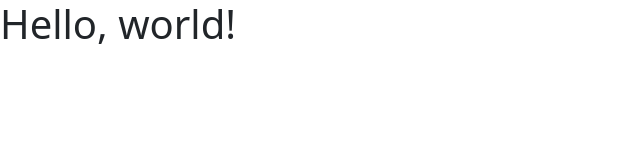
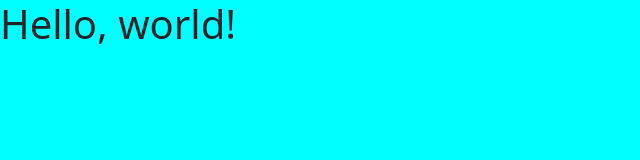
Before and after one commit to LucasCarmoRibeiro/ArquivadorTCC, a plain HTML site: page index.html in a window 1280 px wide. Shown: the whole page, without its empty margins (0-640 px from the left). Drawn offline with nearby package versions, Linux system fonts and the light colour scheme.

Commit message:
alteracao_de_cor

```diff
--- /dev/null
+++ b/estilo.css
@@ -0,0 +1,3 @@
+body{
+    background-color: aqua;
+}
--- a/index.html
+++ b/index.html
@@ -5,6 +5,8 @@
     <meta name="viewport" content="width=device-width, initial-scale=1">
     <title>Bootstrap demo</title>
     <link href="https://cdn.jsdelivr.net/npm/bootstrap@5.2.0/dist/css/bootstrap.min.css" rel="stylesheet" integrity="sha384-gH2yIJqKdNHPEq0n4Mqa/HGKIhSkIHeL5AyhkYV8i59U5AR6csBvApHHNl/vI1Bx" crossorigin="anonymous">
+    <link href="estilo.css" rel="stylesheet">
+
   </head>
   <body>
     <h1>Hello, world!</h1>
```
